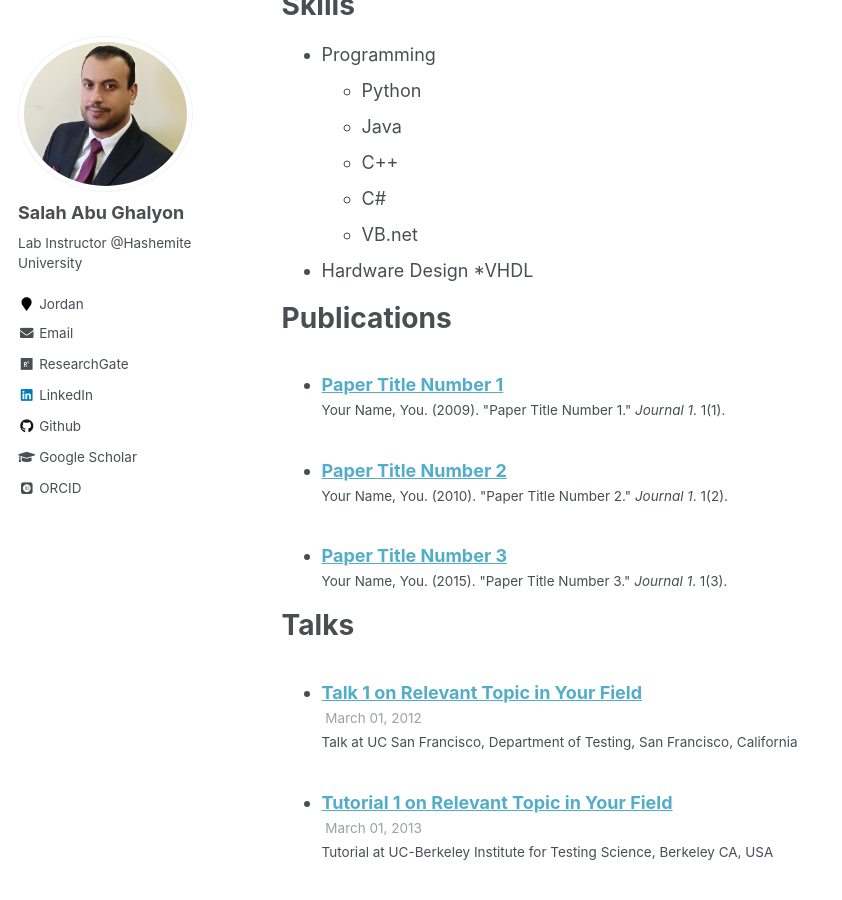
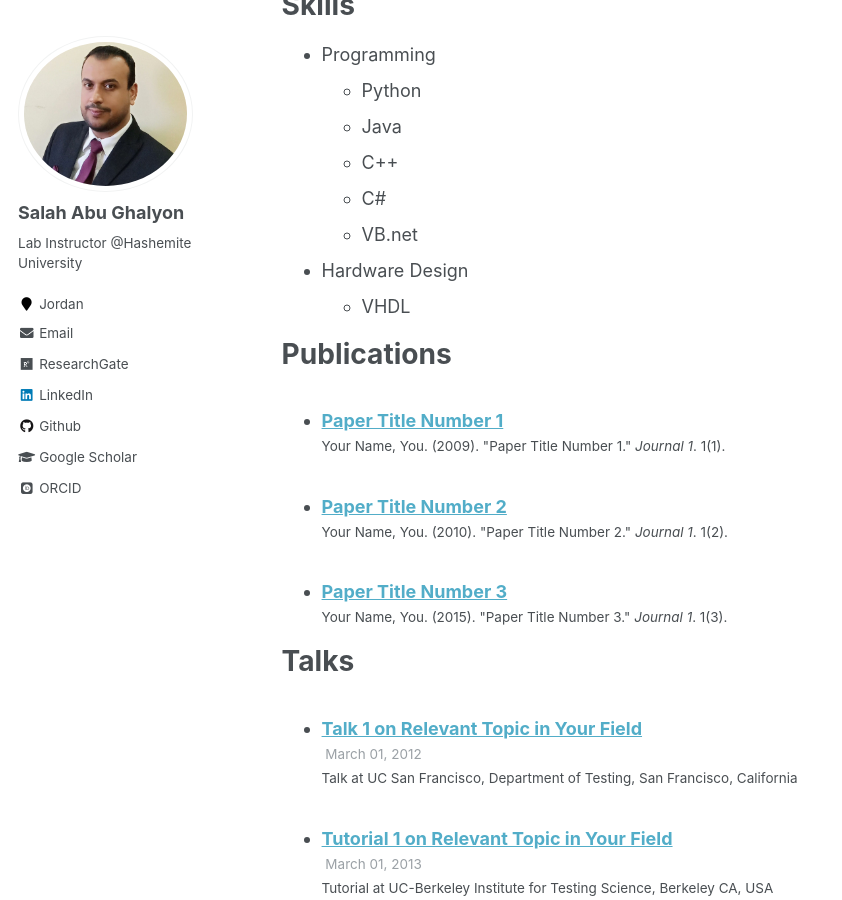
Before and after one commit to salahghalyon/salahghalyon.github.io, a Jekyll site: the page built from _pages/cv.md, in a window 1280 px wide and 900 px high, scrolled down 770 px. Shown: the whole window, without its empty margins (0-842 px from the left). Built offline with Jekyll 4.4.1, drawn with Linux system fonts in a browser that asks for light colours; some web fonts are replaced; part of the change alters nothing that is shown.

```diff
--- a/_config.yml
+++ b/_config.yml
@@ -95,7 +95,7 @@ author:
   instagram        :
   impactstory      : #"https://profiles.impactstory.org/u/xxxx-xxxx-xxxx-xxxx"
   lastfm           :
-  linkedin         : "https://www.linkedin.com/in/salah-abu-ghalyon/"
+  linkedin         : "salah-abu-ghalyon/"
   orcid            : "https://orcid.org/0000-0003-1608-5988"
   pinterest        :
   soundcloud       :
--- a/_pages/cv.md
+++ b/_pages/cv.md
@@ -40,7 +40,7 @@ Skills
   * C#
   * VB.net
 * Hardware Design
-  *VHDL
+  * VHDL
 
 
 Publications
```
